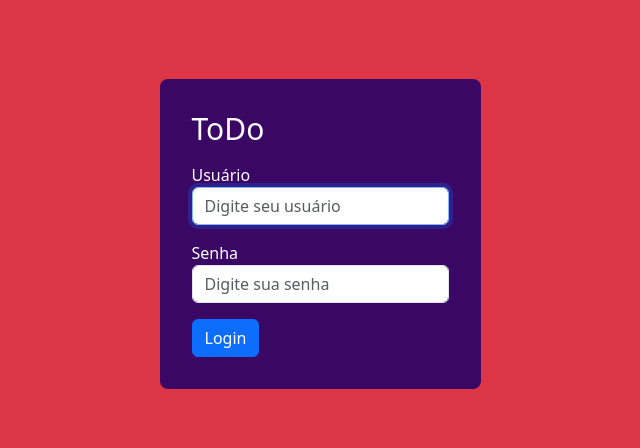
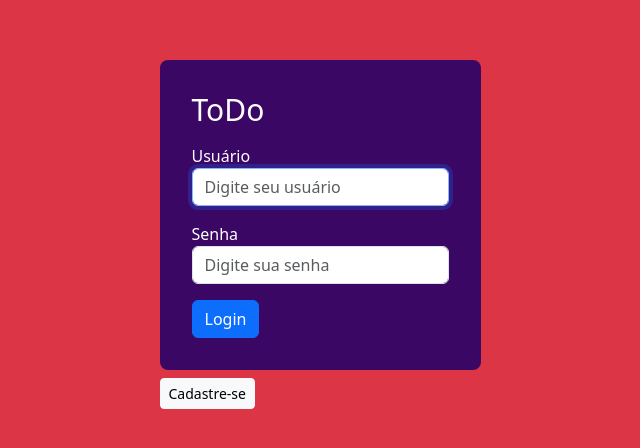
Before and after one commit to GE-ASDF/todofrontend, a React (Vite) app: page / in a window 1280 px wide. Shown: the part 166-614 px from the top of the page, without its empty margins (320-960 px from the left). Built offline with nearby package versions, Linux system fonts and the light colour scheme; no server answers; what js-cookies would draw is missing.

Commit message:
Formulário de cadastro de usuário

```diff
--- a/src/views/Login.jsx
+++ b/src/views/Login.jsx
@@ -9,6 +9,7 @@ import { useState } from "react";
 import Loader from "../Components/UI/Loader"
 
 const Login = ()=>{
+    const [form, setForm] = useState(0);
     const {setUserLogged} = useLogged();
     const [loading, setLoading] = useState(false);
     const {handleSetAlert} = useAlert();
@@ -34,17 +35,49 @@ const Login = ()=>{
     return(
         <>
         {loading && <Loader />}
+
         <div className="container-fluid p-2 flex h-screen items-center justify-center bg-danger">
+        <div>
+
+        {form == 0 &&
             <form className="" onSubmit={handleSubmit(authenticate)}>
                 <div className="justify-center items-start bg-purple-950 text-white rounded-lg px-8 py-8 flex flex-col gap-3 form-group">
                     <h1 className="text-3xl text-center">ToDo</h1>
-                    <Input defaultValue="" autofocus="autofocus" placeholder="Digite seu usuário" rules={{required:"Este campo é obrigatório."}} type="text" label="Usuário" name="user" control={control} />
-                    <Input defaultValue="" placeholder="Digite sua senha"  rules={{required:"Este campo é obrigatório."}} type="password" label="Senha" name="password" control={control} />
+                    <Input defaultValue="" autofocus="autofocus" placeholder="Digite seu usuário" rules={{required:"Este campo é obrigatório.", maxLength:{value:"255", message:"Este campo só suporta 255 caracteres"}}} type="text" label="Usuário" name="user" control={control} />
+                    <Input defaultValue="" placeholder="Digite sua senha"  rules={{required:"Este campo é obrigatório.", maxLength:{value:"255", message:"Este campo só suporta 255 caracteres"}}} type="password" label="Senha" name="password" control={control} />
                     <div>
                         <button className="btn btn-primary">Login</button>
                     </div>
                 </div>
             </form>
+        }
+        {form == 1 &&
+            <form className="" onSubmit={handleSubmit(authenticate)}>
+            <div className="justify-center items-start bg-purple-950 text-white rounded-lg px-8 py-8 flex flex-col gap-3 form-group">
+                <h1 className="text-3xl text-center">ToDo</h1>
+                <div className="form-group w-100">
+                    <Input  defaultValue="" placeholder="Digite seu nome"  rules={{required:"Este campo é obrigatório.", maxLength:{value:"255", message:"Este campo só suporta 255 caracteres"}}} type="password" label="Nome" name="name" control={control} />
+                </div>
+                <div className="form-group flex gap-2">
+                    <Input defaultValue="" autofocus="autofocus" placeholder="Digite seu usuário" rules={{required:"Este campo é obrigatório.", maxLength:{value:"255", message:"Este campo só suporta 255 caracteres"}}} type="text" label="Usuário" name="user" control={control} />
+                    <Input defaultValue="" placeholder="Digite sua senha"  rules={{required:"Este campo é obrigatório.", maxLength:{value:"255", message:"Este campo só suporta 255 caracteres"}}} type="password" label="Senha" name="password" control={control} />
+                </div>
+                <div>
+                    <button className="btn btn-primary">Cadastrar</button>
+                </div>
+            </div>
+        </form>
+        }
+        <div>
+            {form == 0 &&
+                <p className="btn btn-sm btn-light mt-2 cursor-pointer" onClick={()=> setForm(form + 1)} >Cadastre-se</p>
+            }
+            {form == 1 &&
+                <p className="btn btn-sm btn-light mt-2 cursor-pointer" onClick={()=> setForm(form - 1)} >Já tenho cadastro</p>
+            }
+        </div>
+        </div>
+
         </div>
         </>
     )
```
